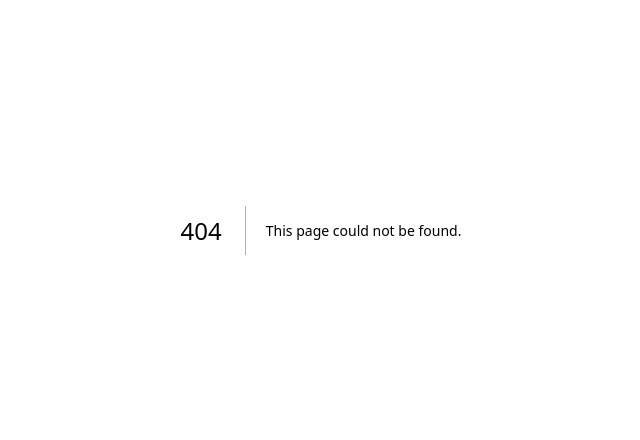
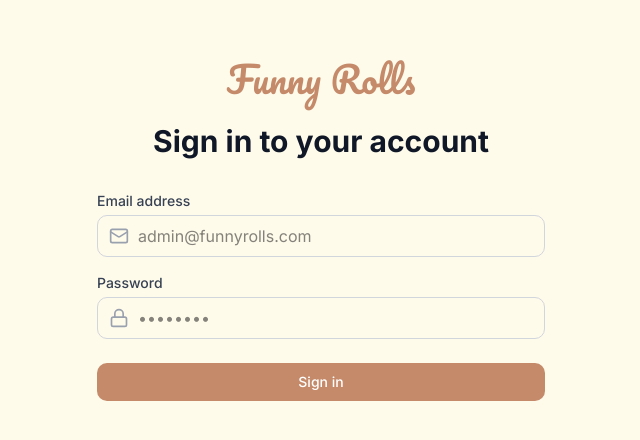
Before and after one commit to abimael92/Funny-Rolls, a Next.js app: page /login in a window 1280 px wide. Before the commit this address had no page. Shown: the part 170-610 px from the top of the page, without its empty margins (319-959 px from the left). Built offline with nearby package versions, Linux system fonts and the light colour scheme; no server answers.

Commit message:
feat login page and logic

```diff
--- /dev/null
+++ b/app/login/page.tsx
@@ -0,0 +1,131 @@
+// app/login/page.tsx
+'use client'
+
+import { useState } from 'react'
+import { useRouter, useSearchParams } from 'next/navigation'
+import Link from 'next/link'
+import { Mail, Lock, AlertCircle } from 'lucide-react'
+import { supabase } from '@/lib/supabase'
+
+export default function LoginPage() {
+    const [email, setEmail] = useState('')
+    const [password, setPassword] = useState('')
+    const [loading, setLoading] = useState(false)
+    const [error, setError] = useState('')
+    const router = useRouter()
+    const searchParams = useSearchParams()
+    const redirectedFrom = searchParams?.get('redirectedFrom') || '/admin/dashboard'
+
+    const handleLogin = async (e: React.FormEvent) => {
+        e.preventDefault()
+        setLoading(true)
+        setError('')
+
+        try {
+            const { data, error: authError } = await supabase.auth.signInWithPassword({
+                email,
+                password,
+            })
+
+            if (authError) throw authError
+
+            // SUCCESS:
+            // 1. Refresh the router to ensure Middleware recognizes the new cookies
+            router.refresh()
+
+            // 2. Small delay to allow cookie persistence, then redirect
+            setTimeout(() => {
+                window.location.href = redirectedFrom
+            }, 100)
+
+        } catch (err: any) {
+            console.error('Login Error:', err)
+            setError(err.message || 'Invalid email or password')
+        } finally {
+            setLoading(false)
+        }
+    }
+
+    return (
+        <div className="min-h-screen bg-amber-50 flex items-center justify-center py-12 px-4 sm:px-6 lg:px-8">
+            <div className="max-w-md w-full space-y-8">
+                {/* Header */}
+                <div>
+                    <Link href="/" className="flex justify-center">
+                        <span className="font-cursive text-4xl text-[#C48A6A]">Funny Rolls</span>
+                    </Link>
+                    <h2 className="mt-6 text-center text-3xl font-bold text-gray-900">
+                        Sign in to your account
+                    </h2>
+                </div>
+
+                {/* Error Message */}
+                {error && (
+                    <div className="bg-red-50 border border-red-200 rounded-lg p-4 flex items-center gap-3">
+                        <AlertCircle className="h-5 w-5 text-red-500 flex-shrink-0" />
+                        <p className="text-sm text-red-600">{error}</p>
+                    </div>
+                )}
+
+                {/* Login Form */}
+                <form className="mt-8 space-y-6" onSubmit={handleLogin}>
+                    <div className="space-y-4">
+                        <div>
+                            <label htmlFor="email" className="block text-sm font-medium text-gray-700 mb-1">
+                                Email address
+                            </label>
+                            <div className="relative">
+                                <div className="absolute inset-y-0 left-0 pl-3 flex items-center pointer-events-none">
+                                    <Mail className="h-5 w-5 text-gray-400" />
+                                </div>
+                                <input
+                                    id="email"
+                                    name="email"
+                                    type="email"
+                                    autoComplete="email"
+                                    required
+                                    value={email}
+                                    onChange={(e) => setEmail(e.target.value)}
+                                    className="appearance-none relative block w-full pl-10 px-3 py-2 border border-gray-300 rounded-lg focus:outline-none focus:ring-2 focus:ring-[#C48A6A] focus:border-transparent"
+                                    placeholder="admin@funnyrolls.com"
+                                />
+                            </div>
+                        </div>
+
+                        <div>
+                            <label htmlFor="password" className="block text-sm font-medium text-gray-700 mb-1">
+                                Password
+                            </label>
+                            <div className="relative">
+                                <div className="absolute inset-y-0 left-0 pl-3 flex items-center pointer-events-none">
+                                    <Lock className="h-5 w-5 text-gray-400" />
+                                </div>
+                                <input
+                                    id="password"
+                                    name="password"
+                                    type="password"
+                                    autoComplete="current-password"
+                                    required
+                                    value={password}
+                                    onChange={(e) => setPassword(e.target.value)}
+                                    className="appearance-none relative block w-full pl-10 px-3 py-2 border border-gray-300 rounded-lg focus:outline-none focus:ring-2 focus:ring-[#C48A6A] focus:border-transparent"
+                                    placeholder="••••••••"
+                                />
+                            </div>
+                        </div>
+                    </div>
+
+                    <div>
+                        <button
+                            type="submit"
+                            disabled={loading}
+                            className="group relative w-full flex justify-center py-2 px-4 border border-transparent text-sm font-medium rounded-lg text-white bg-[#C48A6A] hover:bg-[#B37959] focus:outline-none focus:ring-2 focus:ring-offset-2 focus:ring-[#C48A6A] disabled:opacity-50 disabled:cursor-not-allowed transition-colors"
+                        >
+                            {loading ? 'Signing in...' : 'Sign in'}
+                        </button>
+                    </div>
+                </form>
+            </div>
+        </div>
+    )
+}
```
